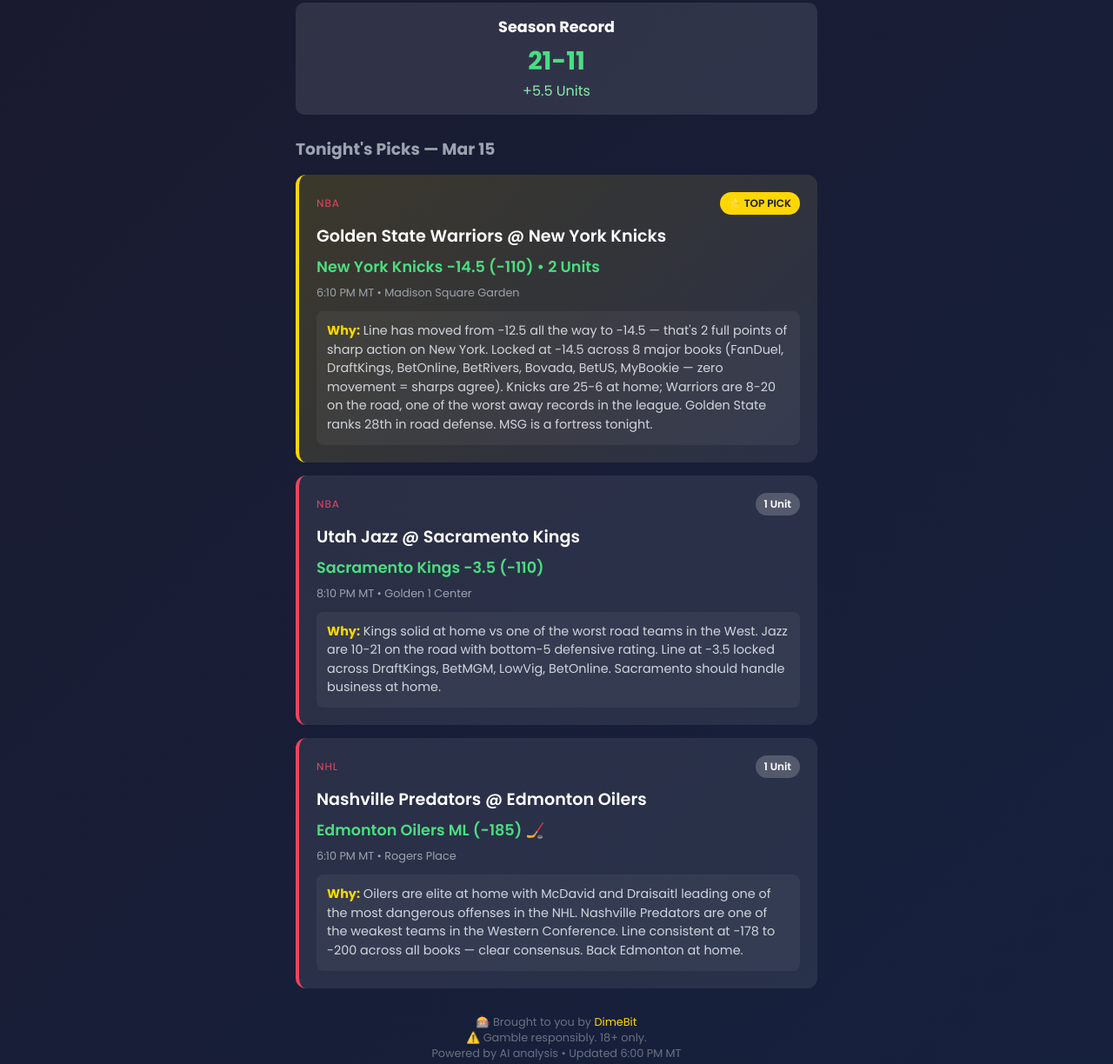
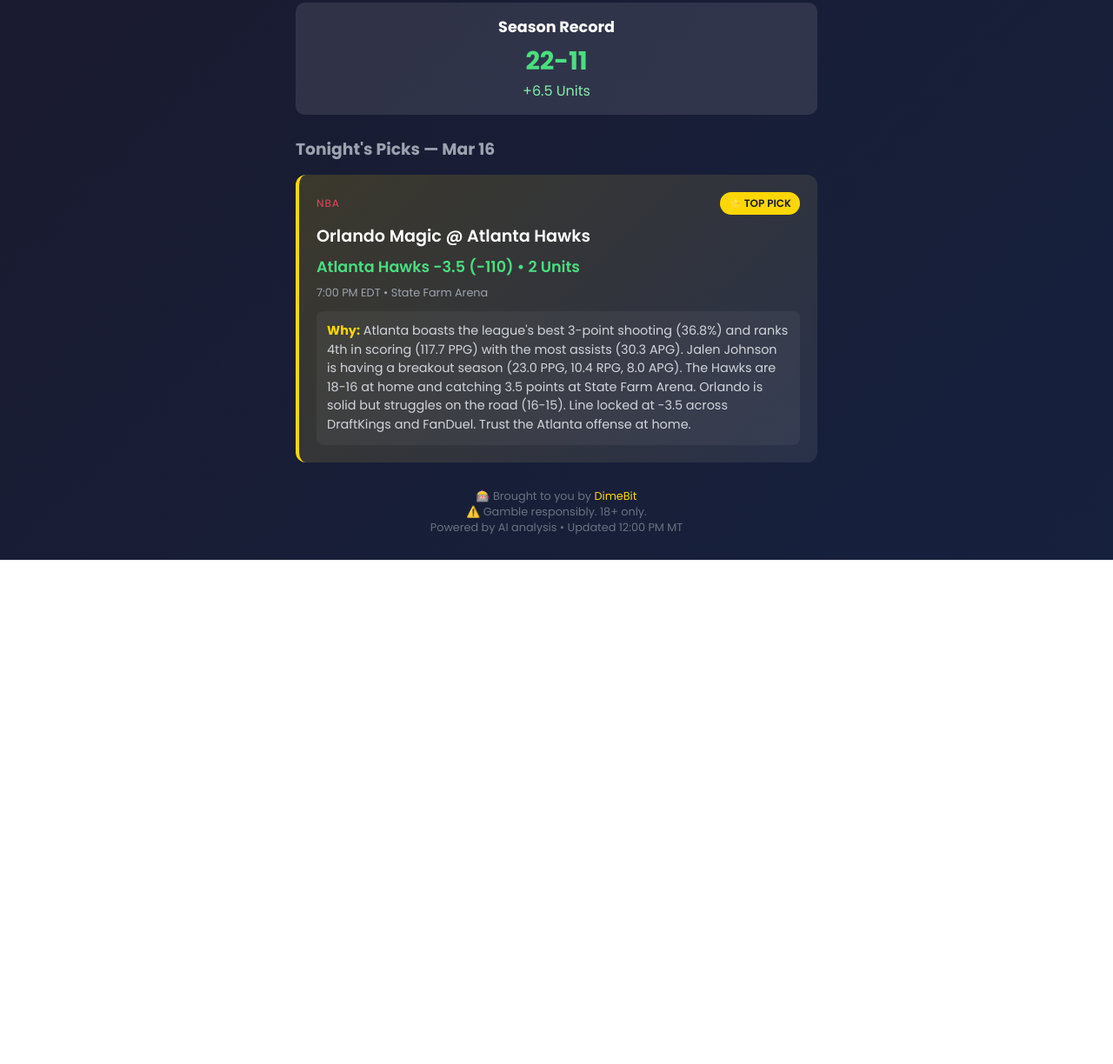
Before and after one commit to jaytestai123-svg/maggiebets, a website: page public/index.html in a window 1280 px wide. Shown: the part 156-1380 px from the top of the page at 87% size. After the commit the page ends 800 px from the top, so only its background shows below. Drawn offline with Linux system fonts and the light colour scheme.

Commit message:
Daily pick: Atlanta Hawks -3.5 vs Magic

```diff
--- a/public/index.html
+++ b/public/index.html
@@ -77,11 +77,11 @@
 
         <div class="record">
             <h2>Season Record</h2>
-            <div class="stats">21-11</div>
-            <div class="units">+5.5 Units</div>
+            <div class="stats">22-11</div>
+            <div class="units">+6.5 Units</div>
         </div>
 
-        <h3 style="margin-bottom: 15px; color: #9ca3af;">Tonight's Picks — Mar 15</h3>
+        <h3 style="margin-bottom: 15px; color: #9ca3af;">Tonight's Picks — Mar 16</h3>
 
         <!-- TOP PICK -->
         <div class="pick-card top-pick">
@@ -89,46 +89,18 @@
                 <span class="sport">NBA</span>
                 <span class="confidence">⭐ TOP PICK</span>
             </div>
-            <div class="matchup">Golden State Warriors @ New York Knicks</div>
-            <div class="pick">New York Knicks -14.5 (-110) • 2 Units</div>
-            <div class="time">6:10 PM MT • Madison Square Garden</div>
+            <div class="matchup">Orlando Magic @ Atlanta Hawks</div>
+            <div class="pick">Atlanta Hawks -3.5 (-110) • 2 Units</div>
+            <div class="time">7:00 PM EDT • State Farm Arena</div>
             <div class="reasoning">
-                <strong>Why:</strong> Line has moved from -12.5 all the way to -14.5 — that's 2 full points of sharp action on New York. Locked at -14.5 across 8 major books (FanDuel, DraftKings, BetOnline, BetRivers, Bovada, BetUS, MyBookie — zero movement = sharps agree). Knicks are 25-6 at home; Warriors are 8-20 on the road, one of the worst away records in the league. Golden State ranks 28th in road defense. MSG is a fortress tonight.
-            </div>
-        </div>
-
-        <!-- Pick 2 -->
-        <div class="pick-card">
-            <div class="pick-header">
-                <span class="sport">NBA</span>
-                <span class="confidence" style="background: rgba(255,255,255,0.2); color: #fff;">1 Unit</span>
-            </div>
-            <div class="matchup">Utah Jazz @ Sacramento Kings</div>
-            <div class="pick">Sacramento Kings -3.5 (-110)</div>
-            <div class="time">8:10 PM MT • Golden 1 Center</div>
-            <div class="reasoning">
-                <strong>Why:</strong> Kings solid at home vs one of the worst road teams in the West. Jazz are 10-21 on the road with bottom-5 defensive rating. Line at -3.5 locked across DraftKings, BetMGM, LowVig, BetOnline. Sacramento should handle business at home.
-            </div>
-        </div>
-
-        <!-- Pick 3 NHL -->
-        <div class="pick-card">
-            <div class="pick-header">
-                <span class="sport">NHL</span>
-                <span class="confidence" style="background: rgba(255,255,255,0.2); color: #fff;">1 Unit</span>
-            </div>
-            <div class="matchup">Nashville Predators @ Edmonton Oilers</div>
-            <div class="pick">Edmonton Oilers ML (-185) 🏒</div>
-            <div class="time">6:10 PM MT • Rogers Place</div>
-            <div class="reasoning">
-                <strong>Why:</strong> Oilers are elite at home with McDavid and Draisaitl leading one of the most dangerous offenses in the NHL. Nashville Predators are one of the weakest teams in the Western Conference. Line consistent at -178 to -200 across all books — clear consensus. Back Edmonton at home.
+                <strong>Why:</strong> Atlanta boasts the league's best 3-point shooting (36.8%) and ranks 4th in scoring (117.7 PPG) with the most assists (30.3 APG). Jalen Johnson is having a breakout season (23.0 PPG, 10.4 RPG, 8.0 APG). The Hawks are 18-16 at home and catching 3.5 points at State Farm Arena. Orlando is solid but struggles on the road (16-15). Line locked at -3.5 across DraftKings and FanDuel. Trust the Atlanta offense at home.
             </div>
         </div>
 
         <div class="footer">
             <p>🎰 Brought to you by <a href="https://go.dimebitaffiliates.com/visit/?bta=35096&brand=dimebit" style="color: #ffd700; text-decoration: none;">DimeBit</a></p>
             <p>⚠️ Gamble responsibly. 18+ only.</p>
-            <p>Powered by AI analysis • Updated 6:00 PM MT</p>
+            <p>Powered by AI analysis • Updated 12:00 PM MT</p>
         </div>
     </div>
 </body>
```
Also changed, not shown: RECORD.md (+11 -2 lines).
